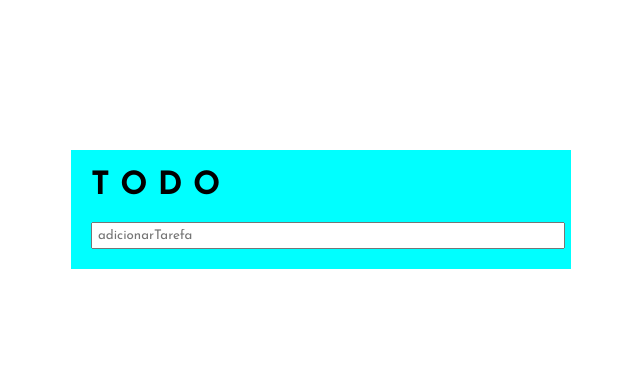
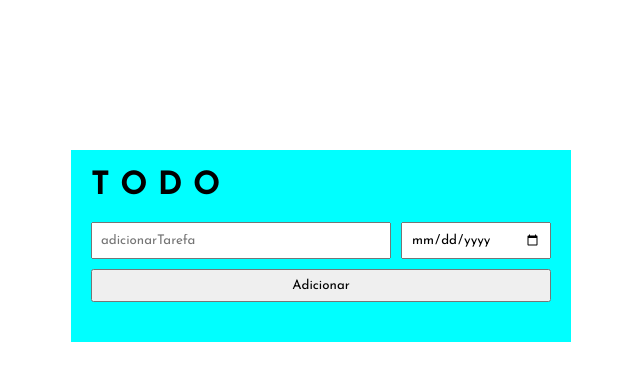
Before and after one commit to baischsoares/to-do-app, a Vue app: page / in a window 1280 px wide. Shown: the top 380 px of the page, without its empty margins (319-959 px from the left). Built offline with nearby package versions, Linux system fonts and the light colour scheme.

Commit message:
inicio da funcao de adicionar tarefa

```diff
--- a/src/App.vue
+++ b/src/App.vue
@@ -2,8 +2,20 @@
   <div class="aplicativo">
     <h1>T O D O</h1>
     <form>
-      <input type="text" placeholder="adicionarTarefa">
+      <input type="text" placeholder="adicionarTarefa" v-model="titulo">
+      <input type="date" v-model="prazo">
+      <input type="submit" value="Adicionar" @click.prevent="adicionarTarefa">
     </form>
+    <ul>
+      <li v-for="(tarefa, index) in tarefas" :key="index" class="tarefa">
+        <input type="checkbox">
+        <div>
+          <p>{{tarefa.titulo}}</p>
+          <p>{{ tarefa.prazo }}</p>
+        </div>
+
+      </li>
+    </ul>
   </div>
 
 </template>
@@ -14,9 +26,22 @@
 
 export default {
   name: 'App',
-  components: {
+  data(){
+    return {
+      titulo: '',
+      prazo: '',
+      tarefas: []
+    }
+  },
+  methods: {
+    adicionarTarefa(){
+      let tarefa = {};
+      tarefa.titulo = this.titulo;
+      tarefa.prazo = this.prazo;
+      this.tarefas.push(tarefa);
+    }
+  }
 
-  }
 }
 </script>
 
@@ -28,6 +53,9 @@ export default {
     padding: 0px;
     font-family: 'Josefin Sans';
   }
+  ul{
+    list-style: none;
+  }
   .aplicativo{
     box-sizing: border-box;
     margin: 150px auto;
@@ -35,9 +63,36 @@ export default {
     background-color: aqua;
     padding: 20px;
   }
+  form{
+    max-width: 100%;
+    margin: 20px 0px;
+    display: grid;
+    grid-template-columns: 300px auto;
+    gap: 10px;
+  }
   input{
+    padding: 8px;
+  }
+  input[ type="submit"]{
+    grid-column: 1/-1;
+  }
+  .tarefa{
+    display: flex;
+    align-items: center;
+    justify-content:flex-start;
+    gap: 20px;
+    padding: 20px 0px;
+    border-top: 1px solid #dfdfdf;
+    border-bottom: 1px solid #dfdfdf;
+  }
+  .tarefa div {
     width: 100%;
-    padding: 5px;
-    margin-top: 20px;
+    display: flex;
+    justify-content: space-between;
+  }
+  input[type="checkbox"]{
+    height: 20px;
+    width: 20px;
+    border: none;
   }
 </style>
```
